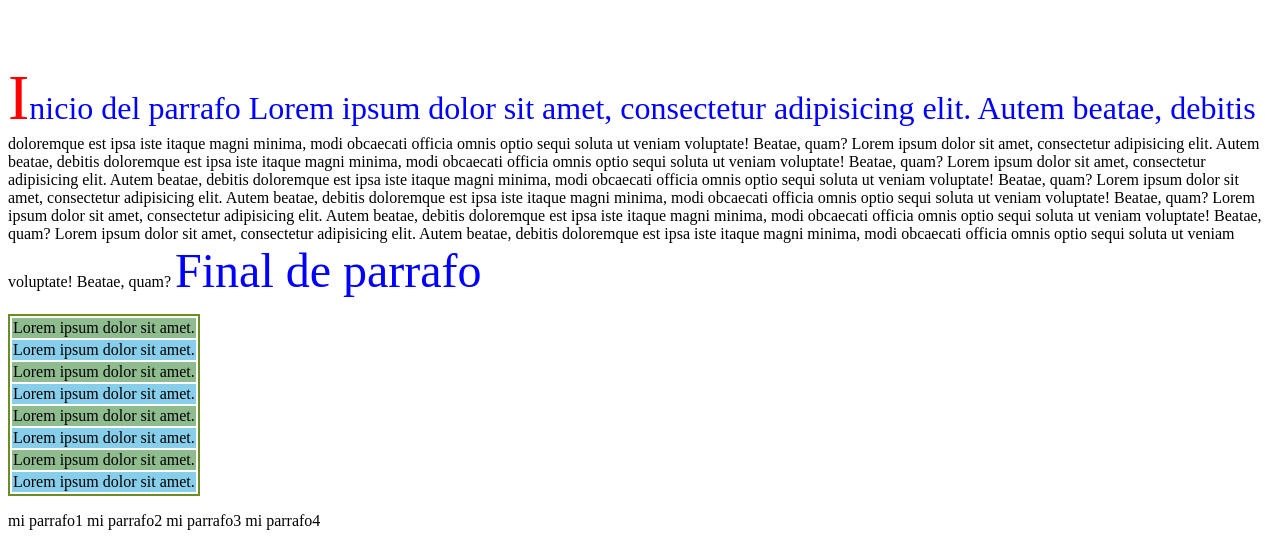
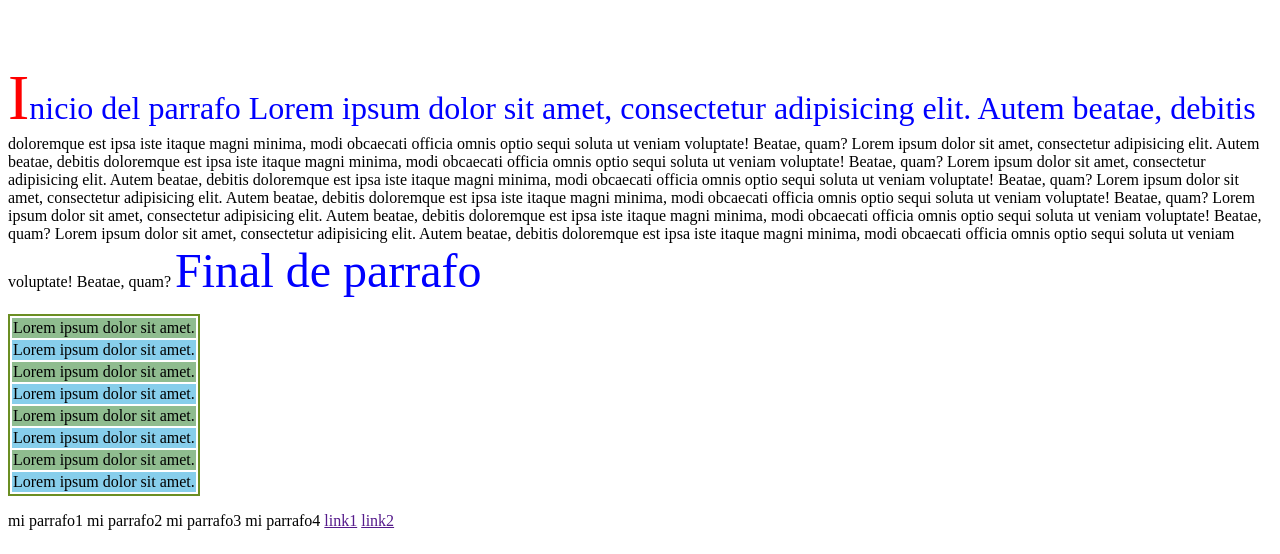
Before and after one commit to brapastor/frontend-ucp, a plain HTML site: page index.html in a window 1280 px wide. Shown: the part 723-1277 px from the top of the page. Drawn offline with Linux system fonts and the light colour scheme.

Commit message:
display important

```diff
--- a/static/css/style.css
+++ b/static/css/style.css
@@ -111,6 +111,6 @@
 .link{
     display: block;
     display: inline;
-    display: inline-block;
+    display: inline-block !important;
     display: none;
 }
```
